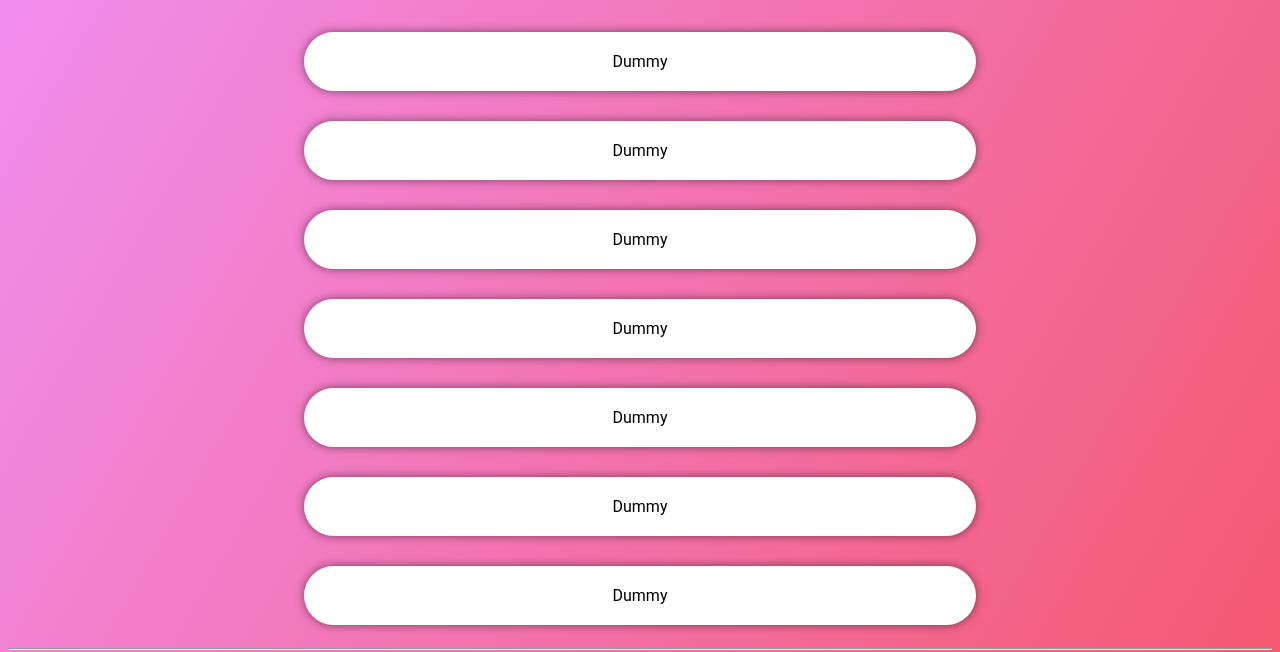
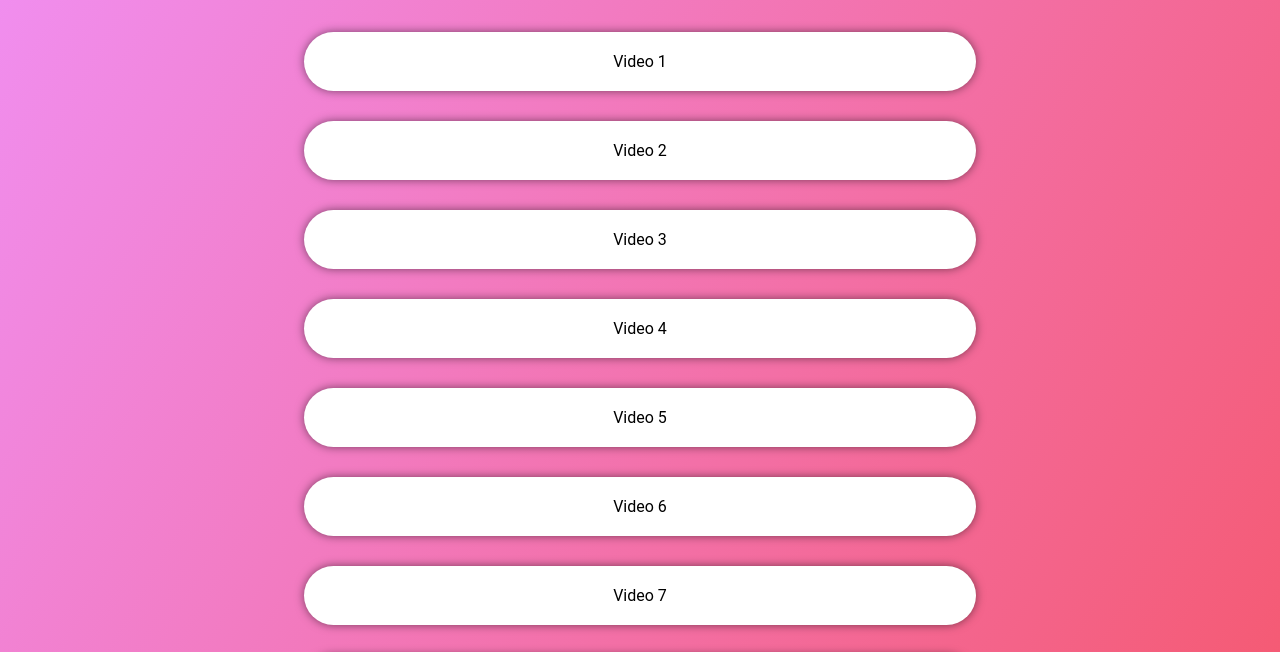
Before and after one commit to AlthariqFairuz/ARC-Day2, a plain HTML site: page index.html in a window 1280 px wide. Shown: the part 301-953 px from the top of the page. Drawn offline with nearby package versions, Linux system fonts and the light colour scheme.

Commit message:
feat: add link

```diff
--- a/index.html
+++ b/index.html
@@ -17,13 +17,22 @@
         laboriosam hic, recusandae animi non possimus esse odio. Reprehenderit dolores quam, similique ullam numquam
         dolore.</p>
     <div class="container">
-        <a href="#" class="item" data-aos="fade-up" data-aos-duration="500" data-aos-easing="ease-in-out"> Dummy </a>
-        <a href="#" class="item" data-aos="fade-up" data-aos-duration="500" data-aos-easing="ease-in-out"> Dummy </a>
-        <a href="#" class="item" data-aos="fade-up" data-aos-duration="500" data-aos-easing="ease-in-out"> Dummy </a>
-        <a href="#" class="item" data-aos="fade-up" data-aos-duration="500" data-aos-easing="ease-in-out"> Dummy </a>
-        <a href="#" class="item" data-aos="fade-up" data-aos-duration="500" data-aos-easing="ease-in-out"> Dummy </a>
-        <a href="#" class="item" data-aos="fade-up" data-aos-duration="500" data-aos-easing="ease-in-out"> Dummy </a>
-        <a href="#" class="item" data-aos="fade-up" data-aos-duration="500" data-aos-easing="ease-in-out"> Dummy </a>
+        <a href="https://www.youtube.com/watch?v=E4WlUXrJgy4&themeRefresh=1" target="_blank" class="item"
+            data-aos="fade-up" data-aos-duration="500" data-aos-easing="ease-in-out" data-aos-offset="50"> Video 1 </a>
+        <a href="https://www.youtube.com/watch?v=E4WlUXrJgy4&themeRefresh=1" target="_blank" class="item"
+            data-aos="fade-up" data-aos-duration="500" data-aos-easing="ease-in-out" data-aos-offset="50"> Video 2 </a>
+        <a href="https://www.youtube.com/watch?v=E4WlUXrJgy4&themeRefresh=1" target="_blank" class="item"
+            data-aos="fade-up" data-aos-duration="500" data-aos-easing="ease-in-out" data-aos-offset="50"> Video 3 </a>
+        <a href="https://www.youtube.com/watch?v=E4WlUXrJgy4&themeRefresh=1" target="_blank" class="item"
+            data-aos="fade-up" data-aos-duration="500" data-aos-easing="ease-in-out" data-aos-offset="50"> Video 4 </a>
+        <a href="https://www.youtube.com/watch?v=E4WlUXrJgy4&themeRefresh=1" target="_blank" class="item"
+            data-aos="fade-up" data-aos-duration="500" data-aos-easing="ease-in-out" data-aos-offset="50"> Video 5 </a>
+        <a href="https://www.youtube.com/watch?v=E4WlUXrJgy4&themeRefresh=1" target="_blank" class="item"
+            data-aos="fade-up" data-aos-duration="500" data-aos-easing="ease-in-out" data-aos-offset="50"> Video 6 </a>
+        <a href="https://www.youtube.com/watch?v=E4WlUXrJgy4&themeRefresh=1" target="_blank" class="item"
+            data-aos="fade-up" data-aos-duration="500" data-aos-easing="ease-in-out" data-aos-offset="50"> Video 7 </a>
+        <a href="https://www.youtube.com/watch?v=E4WlUXrJgy4&themeRefresh=1" target="_blank" class="item"
+            data-aos="fade-up" data-aos-duration="500" data-aos-easing="ease-in-out" data-aos-offset="50"> Video 8 </a>
 
     </div>
     <hr />
```
